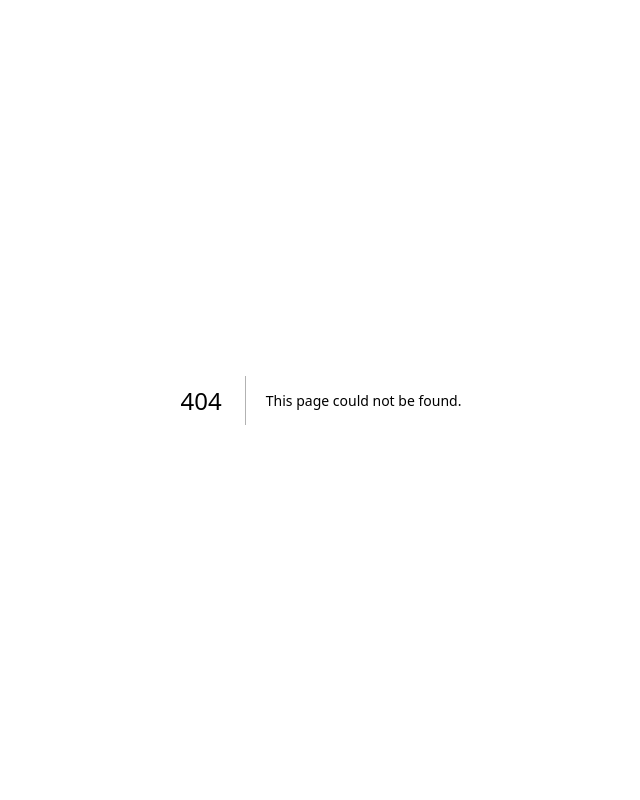
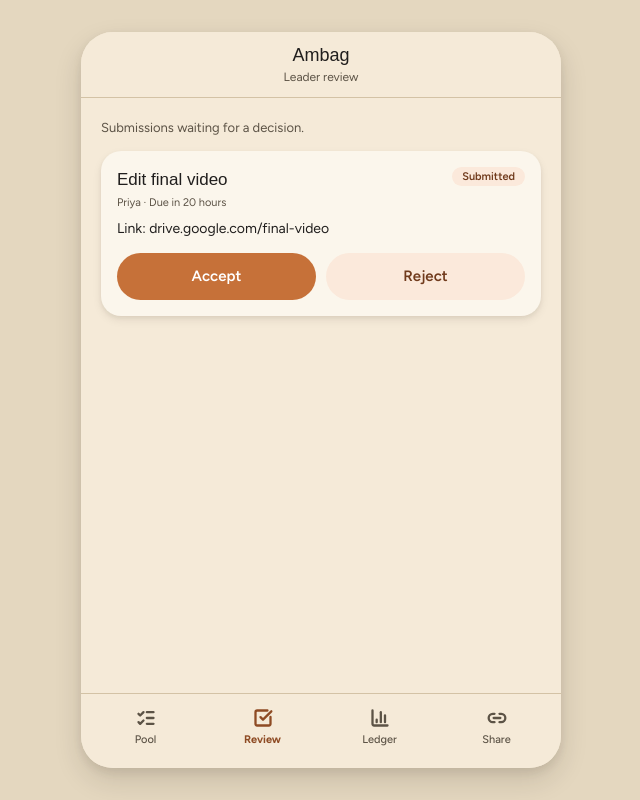
Before and after one commit to Caelusary/ambag, a Next.js app in the folder app/: page /review in a window 1280 px wide. Before the commit this address had no page. Shown: the whole page, without its empty margins (319-959 px from the left). Built offline with nearby package versions, Linux system fonts and the light colour scheme; a web font is replaced by a local one.

Commit message:
feat(review): added review page requiring a non-empty reason to reject proof

```diff
--- /dev/null
+++ b/app/src/app/(shell)/review/page.tsx
@@ -0,0 +1,101 @@
+"use client";
+
+import { useState } from "react";
+import { useStore } from "@/lib/store";
+import { useNow } from "@/lib/clock";
+import { Card } from "@/components/ui/Card";
+import { Tag } from "@/components/ui/Tag";
+import { Button } from "@/components/ui/Button";
+import { Dialog } from "@/components/ui/Dialog";
+import { formatDeadline, proofSummary } from "@/lib/types";
+
+export default function ReviewPage() {
+  const { tasks, acceptTask, rejectTask } = useStore();
+  const now = useNow();
+  const submittedTasks = tasks.filter((t) => t.status === "submitted");
+  const [rejectTaskId, setRejectTaskId] = useState<number | null>(null);
+  const [reason, setReason] = useState("");
+
+  const rejectTaskObj = rejectTaskId != null ? tasks.find((t) => t.id === rejectTaskId) : null;
+
+  function openReject(id: number) {
+    setRejectTaskId(id);
+    setReason("");
+  }
+
+  function confirmReject() {
+    if (rejectTaskId == null || !reason.trim()) return;
+    rejectTask(rejectTaskId, reason.trim());
+    setRejectTaskId(null);
+    setReason("");
+  }
+
+  return (
+    <div className="relative flex flex-col gap-3.5">
+      <div className="text-[13px] text-neutral-700">Submissions waiting for a decision.</div>
+
+      {submittedTasks.map((t) => (
+        <Card key={t.id} elevated>
+          <div className="flex items-start justify-between gap-2">
+            <div className="min-w-0">
+              <div className="font-heading text-[17px] text-text">{t.title}</div>
+              <div className="mt-0.5 text-[11px] text-neutral-700">
+                {t.assignee} · Due {formatDeadline(t.deadlineAt, now)}
+              </div>
+            </div>
+            <Tag variant="accent">Submitted</Tag>
+          </div>
+          <div className="mt-2 text-sm text-text">{proofSummary(t.proof)}</div>
+          <div className="mt-3.5 flex gap-2.5">
+            <Button variant="primary" className="flex-1" onClick={() => acceptTask(t.id)}>
+              Accept
+            </Button>
+            <Button variant="secondary" className="flex-1" onClick={() => openReject(t.id)}>
+              Reject
+            </Button>
+          </div>
+        </Card>
+      ))}
+
+      {submittedTasks.length === 0 && (
+        <div className="text-sm text-neutral-700">Nothing to review right now.</div>
+      )}
+
+      {rejectTaskObj && (
+        <Dialog
+          title="Reject submission"
+          actions={
+            <>
+              <Button variant="secondary" className="flex-1" onClick={() => setRejectTaskId(null)}>
+                Cancel
+              </Button>
+              <Button
+                variant="primary"
+                className="flex-1"
+                disabled={!reason.trim()}
+                onClick={confirmReject}
+              >
+                Confirm reject
+              </Button>
+            </>
+          }
+        >
+          <p className="mb-3">
+            A reason is required so {rejectTaskObj.assignee} knows what to fix.
+          </p>
+          <div className="flex flex-col gap-1.5">
+            <label className="text-xs font-semibold text-neutral-700">Reason</label>
+            <textarea
+              autoFocus
+              rows={3}
+              placeholder="What needs to change?"
+              value={reason}
+              onChange={(e) => setReason(e.target.value)}
+              className="rounded-[var(--radius-base)] border border-neutral-300 bg-bg p-3 text-sm text-text outline-none focus:border-accent-500"
+            />
+          </div>
+        </Dialog>
+      )}
+    </div>
+  );
+}
```
